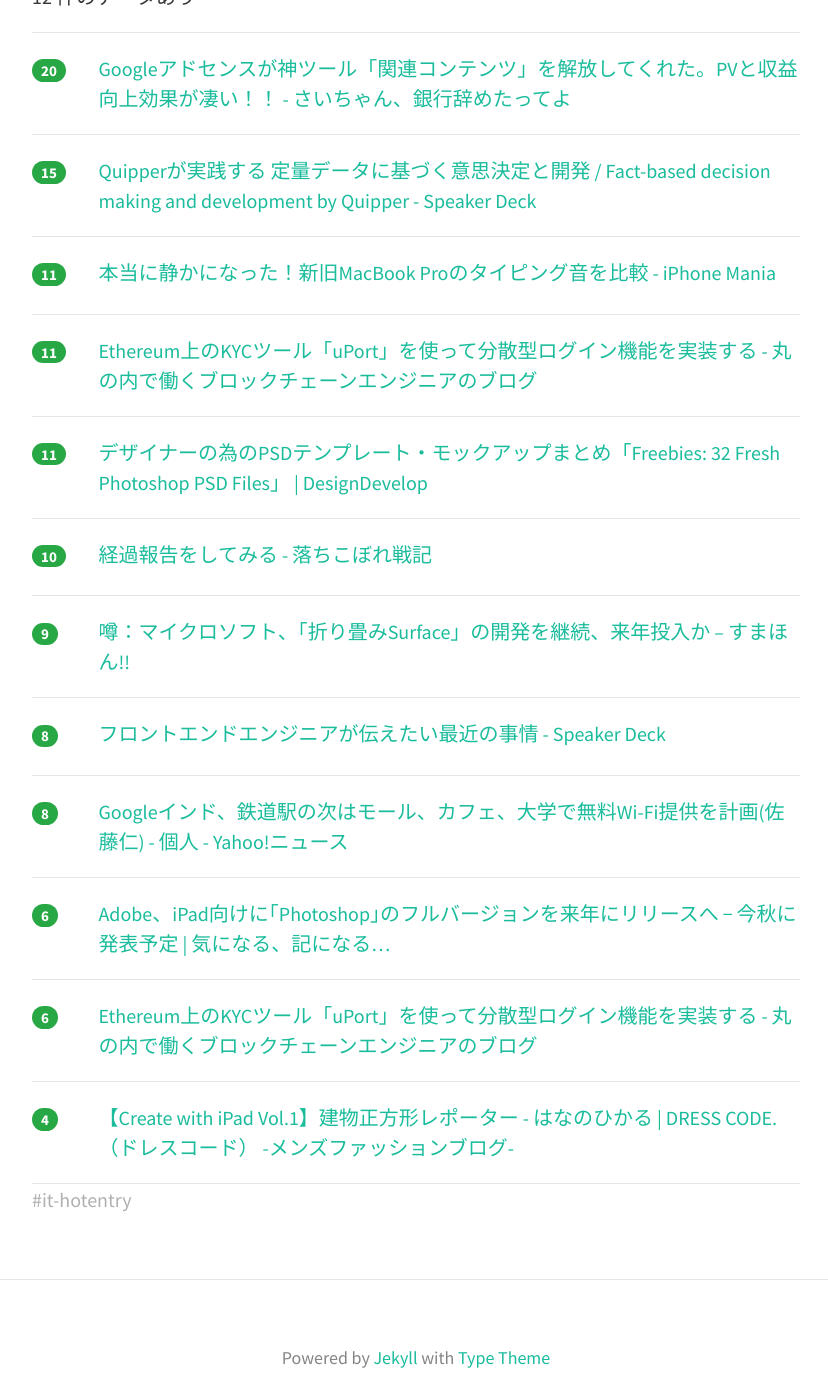
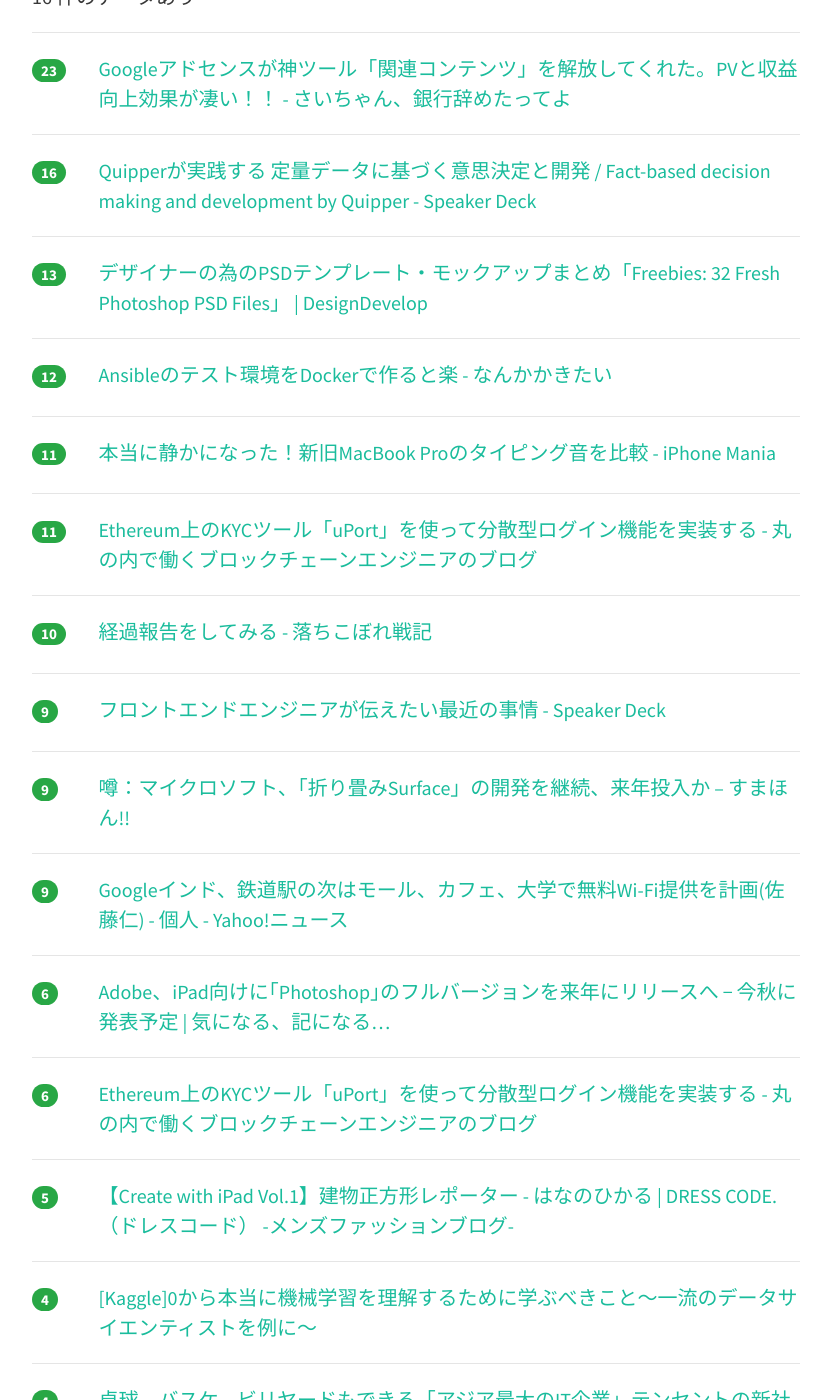
Before and after one commit to yatta47/hatena-matome-site, a Jekyll site: the page built from _posts/2018-07-16-hatena.md, in a window 1280 px wide and 1400 px high, scrolled down 341 px. Shown: the whole window, without its empty margins (224-1052 px from the left). Built offline with Jekyll 4.4.1, drawn with Linux system fonts in a browser that asks for light colours; nearby versions of some CDN libraries; some of the changed text lies outside the part shown.

Commit message:
Updated 2018-07-16

```diff
--- a/_posts/2018-07-16-hatena.md
+++ b/_posts/2018-07-16-hatena.md
@@ -1,19 +1,29 @@
 ---
 layout: post
 title:  "2018-07-16 はてぶIT"
-date:   2018-07-16 08:01:38
+date:   2018-07-16 09:02:21
 tags: [it-hotentry]
 ---
-12 件のデータあり
+16 件のデータあり
 
 <hr><div class="row">
-<div class="col-1"><span class="badge badge-pill badge-success h2">20</span></div>
+<div class="col-1"><span class="badge badge-pill badge-success h2">23</span></div>
 <div class="col-11"><a href='https://www.saichanblog.com/entry/kanrencontents' target='_blank'>Googleアドセンスが神ツール「関連コンテンツ」を解放してくれた。PVと収益向上効果が凄い！！ - さいちゃん、銀行辞めたってよ</a></div>
 </div>
 <hr>
 <div class="row">
-<div class="col-1"><span class="badge badge-pill badge-success h2">15</span></div>
+<div class="col-1"><span class="badge badge-pill badge-success h2">16</span></div>
 <div class="col-11"><a href='https://speakerdeck.com/ohbarye/fact-based-decision-making-and-development-by-quipper' target='_blank'>Quipperが実践する 定量データに基づく意思決定と開発 / Fact-based decision making and development by Quipper - Speaker Deck</a></div>
+</div>
+<hr>
+<div class="row">
+<div class="col-1"><span class="badge badge-pill badge-success h2">13</span></div>
+<div class="col-11"><a href='https://design-develop.net/design/photoshop-design/32-fresh-photoshop-psd-files.html' target='_blank'>デザイナーの為のPSDテンプレート・モックアップまとめ「Freebies: 32 Fresh Photoshop PSD Files」 | DesignDevelop</a></div>
+</div>
+<hr>
+<div class="row">
+<div class="col-1"><span class="badge badge-pill badge-success h2">12</span></div>
+<div class="col-11"><a href='http://t-cyrill.hatenablog.jp/entry/2018/07/14/143107' target='_blank'>Ansibleのテスト環境をDockerで作ると楽 - なんかかきたい</a></div>
 </div>
 <hr>
 <div class="row">
@@ -27,13 +37,13 @@ tags: [it-hotentry]
 </div>
 <hr>
 <div class="row">
-<div class="col-1"><span class="badge badge-pill badge-success h2">11</span></div>
-<div class="col-11"><a href='https://design-develop.net/design/photoshop-design/32-fresh-photoshop-psd-files.html' target='_blank'>デザイナーの為のPSDテンプレート・モックアップまとめ「Freebies: 32 Fresh Photoshop PSD Files」 | DesignDevelop</a></div>
+<div class="col-1"><span class="badge badge-pill badge-success h2">10</span></div>
+<div class="col-11"><a href='https://www.aki1200otikobore.com/entry/2018/07/15/201038' target='_blank'>経過報告をしてみる - 落ちこぼれ戦記</a></div>
 </div>
 <hr>
 <div class="row">
-<div class="col-1"><span class="badge badge-pill badge-success h2">10</span></div>
-<div class="col-11"><a href='https://www.aki1200otikobore.com/entry/2018/07/15/201038' target='_blank'>経過報告をしてみる - 落ちこぼれ戦記</a></div>
+<div class="col-1"><span class="badge badge-pill badge-success h2">9</span></div>
+<div class="col-11"><a href='https://speakerdeck.com/sottar/hurontoendoenziniagachuan-etaizui-jin-falseshi-qing?slide=35' target='_blank'>フロントエンドエンジニアが伝えたい最近の事情 - Speaker Deck</a></div>
 </div>
 <hr>
 <div class="row">
@@ -42,12 +52,7 @@ tags: [it-hotentry]
 </div>
 <hr>
 <div class="row">
-<div class="col-1"><span class="badge badge-pill badge-success h2">8</span></div>
-<div class="col-11"><a href='https://speakerdeck.com/sottar/hurontoendoenziniagachuan-etaizui-jin-falseshi-qing?slide=35' target='_blank'>フロントエンドエンジニアが伝えたい最近の事情 - Speaker Deck</a></div>
-</div>
-<hr>
-<div class="row">
-<div class="col-1"><span class="badge badge-pill badge-success h2">8</span></div>
+<div class="col-1"><span class="badge badge-pill badge-success h2">9</span></div>
 <div class="col-11"><a href='https://news.yahoo.co.jp/byline/satohitoshi/20180714-00089386/' target='_blank'>Googleインド、鉄道駅の次はモール、カフェ、大学で無料Wi-Fi提供を計画(佐藤仁) - 個人 - Yahoo!ニュース</a></div>
 </div>
 <hr>
@@ -62,7 +67,22 @@ tags: [it-hotentry]
 </div>
 <hr>
 <div class="row">
-<div class="col-1"><span class="badge badge-pill badge-success h2">4</span></div>
+<div class="col-1"><span class="badge badge-pill badge-success h2">5</span></div>
 <div class="col-11"><a href='https://www.fukulow.info/create-with-ipad01/' target='_blank'>【Create with iPad Vol.1】建物正方形レポーター - はなのひかる | DRESS CODE.（ドレスコード） -メンズファッションブログ-</a></div>
 </div>
 <hr>
+<div class="row">
+<div class="col-1"><span class="badge badge-pill badge-success h2">4</span></div>
+<div class="col-11"><a href='https://ift.tt/2LcjX2T' target='_blank'>[Kaggle]0から本当に機械学習を理解するために学ぶべきこと～一流のデータサイエンティストを例に～</a></div>
+</div>
+<hr>
+<div class="row">
+<div class="col-1"><span class="badge badge-pill badge-success h2">4</span></div>
+<div class="col-11"><a href='https://japan.cnet.com/article/35122021/' target='_blank'>卓球、バスケ、ビリヤードもできる「アジア最大のIT企業」テンセントの新社屋 - CNET Japan</a></div>
+</div>
+<hr>
+<div class="row">
+<div class="col-1"><span class="badge badge-pill badge-success h2">3</span></div>
+<div class="col-11"><a href='https://github.com/messageformat/messageformat' target='_blank'>GitHub - messageformat/messageformat: ICU MessageFormat for Javascript - i18n Plural and Gender Capable Messages</a></div>
+</div>
+<hr>
```
